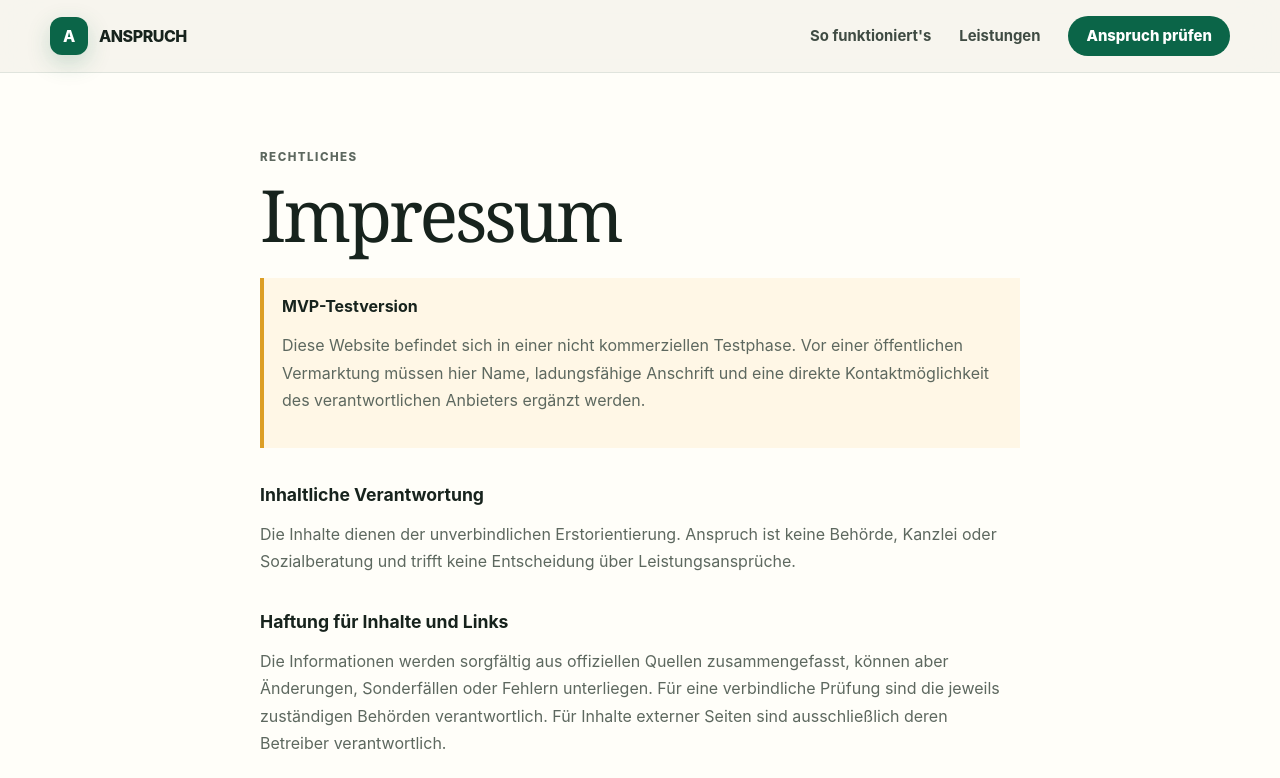
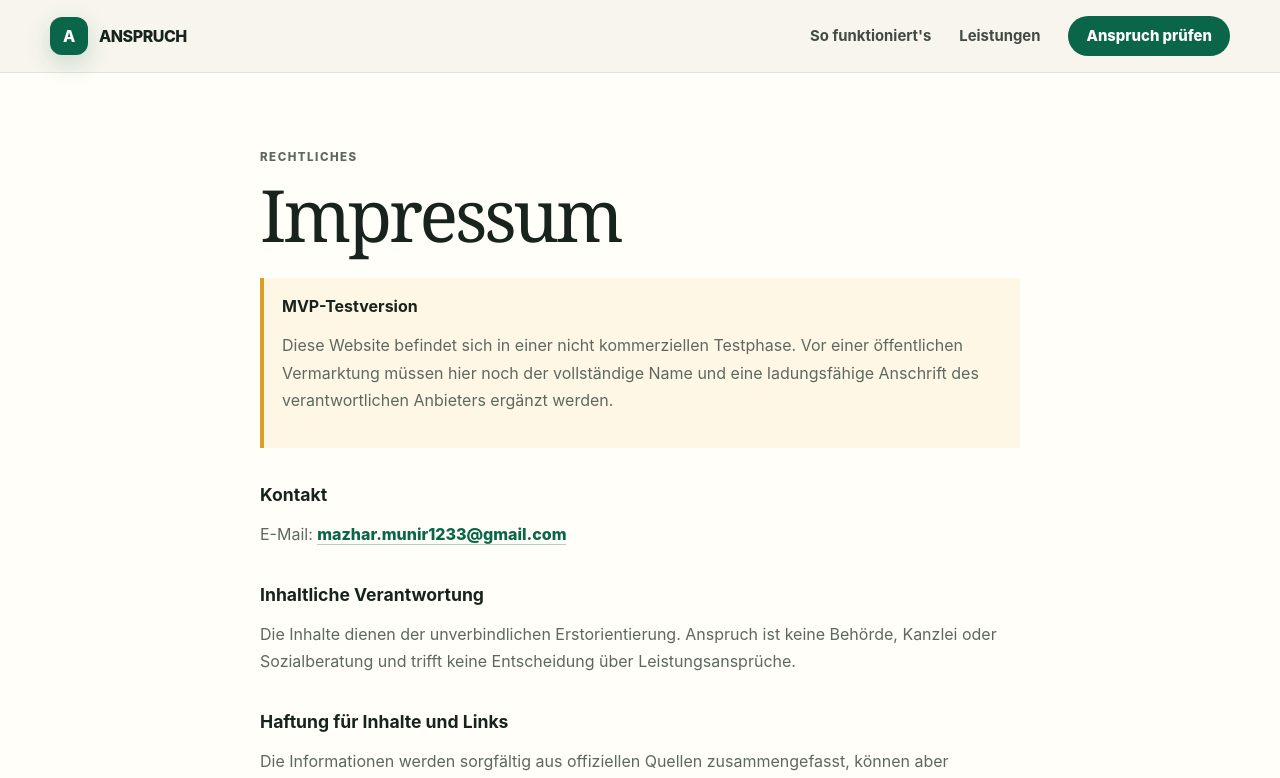
Before and after one commit to nazharmunir/anspruchscheck, a Next.js app: page /impressum in a window 1280 px wide. Shown: the top 778 px of the page. Built offline with nearby package versions, Linux system fonts and the light colour scheme.

Commit message:
Add contact email to Impressum

```diff
--- a/app/impressum/page.tsx
+++ b/app/impressum/page.tsx
@@ -14,8 +14,15 @@ export default function ImprintPage() {
           <h1>Impressum</h1>
           <div className="legal-callout">
             <strong>MVP-Testversion</strong>
-            <p>Diese Website befindet sich in einer nicht kommerziellen Testphase. Vor einer öffentlichen Vermarktung müssen hier Name, ladungsfähige Anschrift und eine direkte Kontaktmöglichkeit des verantwortlichen Anbieters ergänzt werden.</p>
+            <p>Diese Website befindet sich in einer nicht kommerziellen Testphase. Vor einer öffentlichen Vermarktung müssen hier noch der vollständige Name und eine ladungsfähige Anschrift des verantwortlichen Anbieters ergänzt werden.</p>
           </div>
+          <h2>Kontakt</h2>
+          <p>
+            E-Mail:{" "}
+            <a className="text-link" href="mailto:mazhar.munir1233@gmail.com">
+              mazhar.munir1233@gmail.com
+            </a>
+          </p>
           <h2>Inhaltliche Verantwortung</h2>
           <p>Die Inhalte dienen der unverbindlichen Erstorientierung. Anspruch ist keine Behörde, Kanzlei oder Sozialberatung und trifft keine Entscheidung über Leistungsansprüche.</p>
           <h2>Haftung für Inhalte und Links</h2>
```
